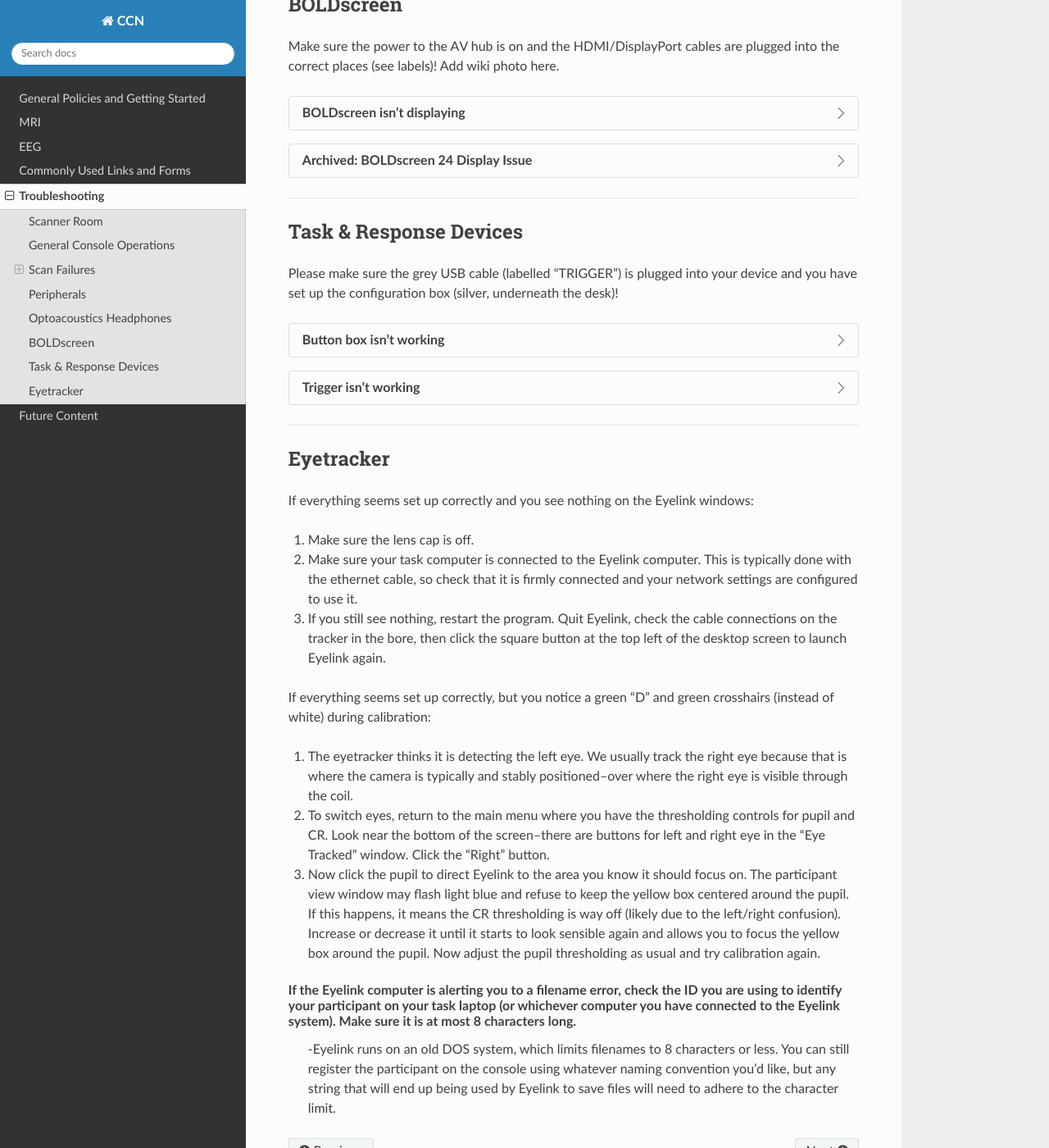
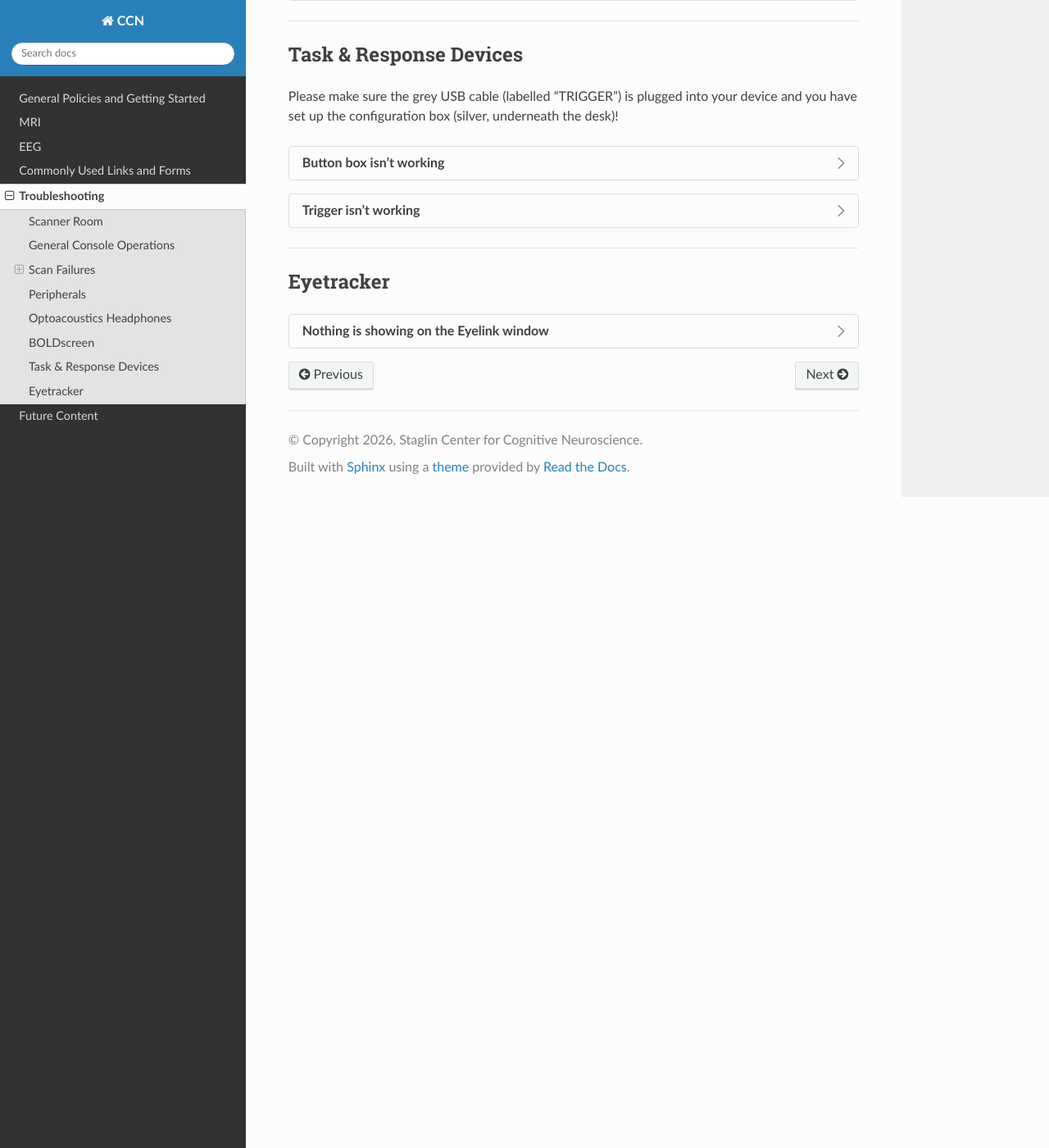
Before and after one commit to CCN-Support/CCN_Wiki, a Sphinx documentation site: the page built from docs/source/troubleshooting.rst, in a window 1280 px wide and 1400 px high, scrolled down 3617 px. Shown: the whole window at 82% size. Built offline with Sphinx 7.4.7 and the Read the Docs theme 3.1.0, drawn with Linux system fonts in a browser that asks for light colours; some of the changed lines change nothing that is shown; some of the changed text lies outside the part shown.

Commit message:
Update troubleshooting.rst

```diff
--- a/docs/source/troubleshooting.rst
+++ b/docs/source/troubleshooting.rst
@@ -209,6 +209,7 @@
 ------------------------
 
 .. dropdown:: Unit won't turn on
+
   This may happen if a group forgets to turn the system off at the end of their session and it stays on for a long time before finally being switched off. Turn the unit off and leave it off for some time, perhaps while you are setting up and registering your participant. Try pressing the switch again and repeat until it turns on. It may take a few cycles of switch flipping, but the unit has always come back on before long.
 
 .. dropdown:: The task/computer audio isn't playing through headphones:
@@ -235,6 +236,7 @@
   3. Replace the Line 1 In cable. See the section directly previous, as these problems sometimes occur together and can both be resolved with a new cable.
 
 .. dropdown:: Noise cancellation stopped on its own
+
   The most common reason that noise cancellation stops completely is because the stimulus presented is too loud and overshoots the safety threshold (111dB).
 
   1. This can be avoided by making sure the volume on your stimulus machine is at max and you can control/adjust the volume of the headphones using the 'Line 1' dial on the top of the unit.
@@ -243,6 +245,7 @@
   Note: There is no need to adjust the 'Line 2' volume dial, it doesn't do anything to affect the sound unless you have two volume sources!
 
 .. dropdown:: Noise cancelling is fading
+
   Studies that run numerous functional tasks, or have sequences in between functional runs that don't use the ANC function, will notice that over time the algorithm used to produce the noise cancellation may fade and the quality of the noise cancellation will diminish.
 
   1. The most effective way to avoid this is adding another short learning sequence into your protocol.
@@ -361,17 +364,24 @@
 Eyetracker
 ----------
 
-If everything seems set up correctly and you see nothing on the Eyelink windows:
+.. dropdown:: Nothing is showing on the Eyelink window
 
-1. Make sure the lens cap is off.
-2. Make sure your task computer is connected to the Eyelink computer. This is typically done with the ethernet cable, so check that it is firmly connected and your network settings are configured to use it.
-3. If you still see nothing, restart the program. Quit Eyelink, check the cable connections on the tracker in the bore, then click the square button at the top left of the desktop screen to launch Eyelink again.
+  1. Make sure the lens cap is off.
+  2. Make sure your task computer is connected to the Eyelink computer. This is typically done with the ethernet cable, so check that it is firmly connected and your network settings are configured to use it.
+  3. Check the tower under the eyetracker computer. The small, rectangular box on top of the tower should have the following cables connected to it:
 
-If everything seems set up correctly, but you notice a green "D" and green crosshairs (instead of white) during calibration:
+    * Transducer cable with yellow tag plugged into the round, yellow port that says 12V@2A
+    * Ethernet cable plugged into the rectangular port right next to transducer cable
+    * Orange fiber optic cable plugged into a port on the long side of the box
 
-1. The eyetracker thinks it is detecting the left eye. We usually track the right eye because that is where the camera is typically and stably positioned--over where the right eye is visible through the coil.
-2. To switch eyes, return to the main menu where you have the thresholding controls for pupil and CR. Look near the bottom of the screen--there are buttons for left and right eye in the "Eye Tracked" window. Click the "Right" button.
-3. Now click the pupil to direct Eyelink to the area you know it should focus on. The participant view window may flash light blue and refuse to keep the yellow box centered around the pupil. If this happens, it means the CR thresholding is way off (likely due to the left/right confusion). Increase or decrease it until it starts to look sensible again and allows you to focus the yellow box around the pupil. Now adjust the pupil thresholding as usual and try calibration again.
+  3. If you still see nothing, restart the program. Quit Eyelink, check the cable connections on the tracker in the bore, then click the square button at the top left of the desktop screen to launch Eyelink again.
+  4. If nothing works, contact CCN staff. There may be another cable that isn't plugged in or needs replacing.
 
-If the Eyelink computer is alerting you to a filename error, check the ID you are using to identify your participant on your task laptop (or whichever computer you have connected to the Eyelink system). Make sure it is at most 8 characters long.
-  -Eyelink runs on an old DOS system, which limits filenames to 8 characters or less. You can still register the participant on the console using whatever naming convention you'd like, but any string that will end up being used by Eyelink to save files will need to adhere to the character limit.
+.. dropdown: Everything seems set up correctly, but there is a green "D" and green crosshairs (instead of white) during calibration
+
+  1. The eyetracker thinks it is detecting the left eye. We usually track the right eye because that is where the camera is typically and stably positioned--over where the right eye is visible through the coil.
+  2. To switch eyes, return to the main menu where you have the thresholding controls for pupil and CR. Look near the bottom of the screen--there are buttons for left and right eye in the "Eye Tracked" window. Click the "Right" button.
+  3. Now click the pupil to direct Eyelink to the area you know it should focus on. The participant view window may flash light blue and refuse to keep the yellow box centered around the pupil. If this happens, it means the CR thresholding is way off (likely due to the left/right confusion). Increase or decrease it until it starts to look sensible again and allows you to focus the yellow box around the pupil. Now adjust the pupil thresholding as usual and try calibration again.
+
+  If the Eyelink computer is alerting you to a filename error, check the ID you are using to identify your participant on your task laptop (or whichever computer you have connected to the Eyelink system). Make sure it is at most 8 characters long.
+    -Eyelink runs on an old DOS system, which limits filenames to 8 characters or less. You can still register the participant on the console using whatever naming convention you'd like, but any string that will end up being used by Eyelink to save files will need to adhere to the character limit.
```
